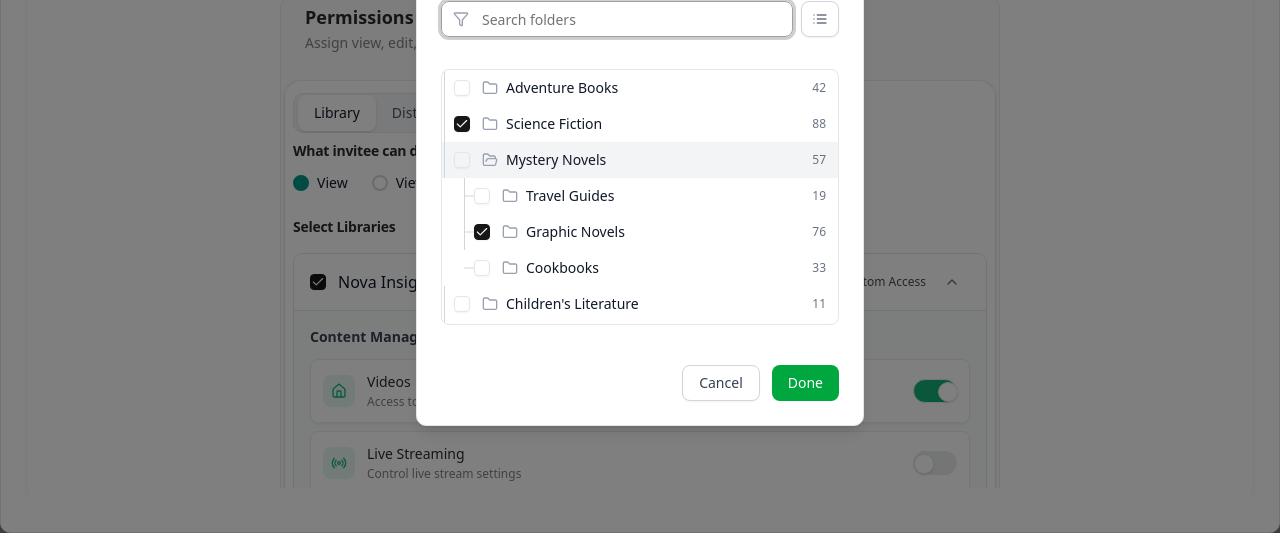
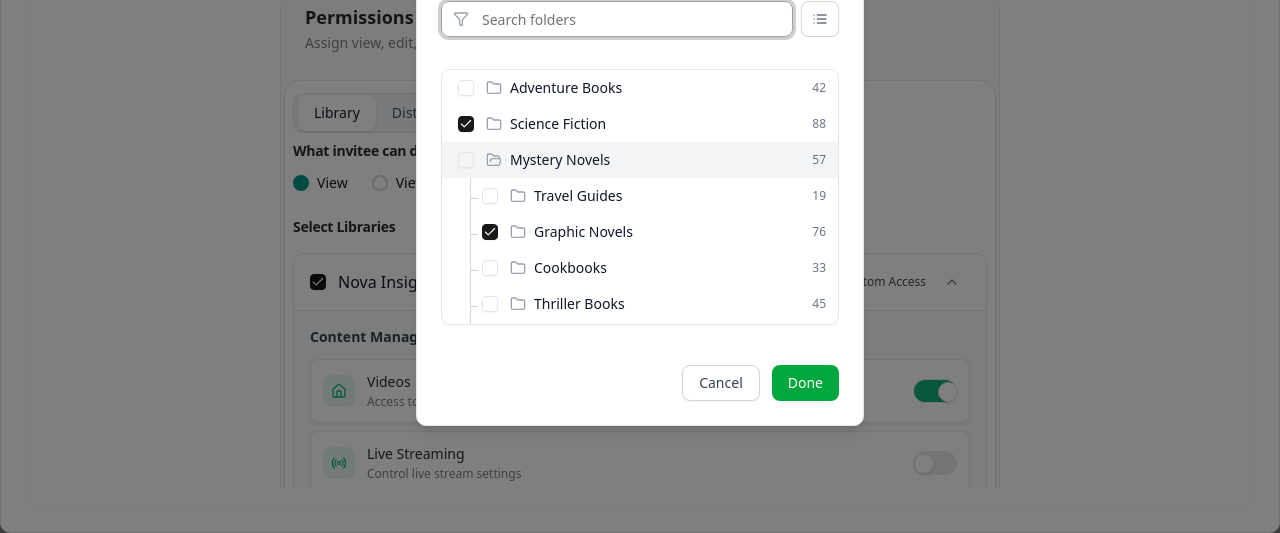
Before and after one commit to ProgrammerSiam/ps-Organization, a Next.js app: page /invite-member in a window 1280 px wide. Both pictures are taken after a click on the element "Change". Shown: the part 267-800 px from the top of the page. Built offline with nearby package versions, Linux system fonts and the light colour scheme.

Commit message:
working on popup

```diff
--- a/src/components/comp-567.tsx
+++ b/src/components/comp-567.tsx
@@ -39,11 +39,27 @@ const folderData: FolderItem[] = [
     id: "mystery-novels",
     name: "Mystery Novels",
     count: 57,
-    children: ["travel-guides", "graphic-novels", "cookbooks"],
+    children: [
+      "travel-guides",
+      "graphic-novels",
+      "cookbooks",
+      "thriller-books",
+      "detective-stories",
+    ],
   },
-  { id: "travel-guides", name: "Travel Guides", count: 19 },
+  {
+    id: "travel-guides",
+    name: "Travel Guides",
+    count: 19,
+    children: ["europe-guides", "asia-guides", "america-guides"],
+  },
+  { id: "europe-guides", name: "Europe Guides", count: 8 },
+  { id: "asia-guides", name: "Asia Guides", count: 6 },
+  { id: "america-guides", name: "America Guides", count: 5 },
   { id: "graphic-novels", name: "Graphic Novels", count: 76 },
   { id: "cookbooks", name: "Cookbooks", count: 33 },
+  { id: "thriller-books", name: "Thriller Books", count: 45 },
+  { id: "detective-stories", name: "Detective Stories", count: 28 },
   { id: "childrens-literature", name: "Children's Literature", count: 11 },
   { id: "history-archives", name: "History Archives", count: 0 },
   { id: "poetry-collection", name: "Poetry Collection", count: 5 },
@@ -191,6 +207,16 @@ export default function FolderPermissionsModal({
               const isExpanded = expandedItems.has(folder.id);
               const isHighlighted = folder.id === "mystery-novels";
 
+              // Calculate tree line positions
+              const baseIndent = 16;
+              const levelIndent = 24;
+              const lineColor = "#D1D5DB"; // gray-300
+
+              // Calculate positions for tree lines
+              const itemIndent = baseIndent + folder.level * levelIndent;
+              const lineStartX = itemIndent - 12; // Start line 12px before the item
+              const horizontalLineWidth = 8; // Width of horizontal line
+
               // Check if this item has siblings below it at the same level
               const hasSiblingsBelow = (() => {
                 const currentLevel = folder.level;
@@ -230,53 +256,109 @@ export default function FolderPermissionsModal({
                 return true; // This is the last child
               })();
 
-              // Calculate line positions to match reference image exactly
-              const baseIndent = 12;
-              const levelIndent = 20;
-              const checkboxWidth = 16;
-              const gap = 12;
+              // Check if this is the first child of its parent
+              const isFirstChild = (() => {
+                if (folder.level === 0) return false;
 
-              // Parent folder center position (where vertical line starts)
-              const parentCenterLeft = baseIndent + checkboxWidth + gap + 8; // 8px is half of icon width
+                const currentParent = folder.parentId;
+                for (let i = index - 1; i >= 0; i--) {
+                  const prevItem = filteredFolders[i];
+                  if (prevItem.parentId === currentParent) {
+                    return false; // There's a sibling above
+                  }
+                  if (prevItem.level < folder.level) break; // We've moved up a level
+                }
+                return true; // This is the first child
+              })();
 
-              // Child checkbox left edge position
-              const childCheckboxLeft = baseIndent + folder.level * levelIndent;
+              // Check if this item has visible children below it
+              const hasVisibleChildrenBelow = (() => {
+                if (!hasChildren || !isExpanded) return false;
 
-              // Vertical line position (middle of indentation space)
-              const verticalLineLeft = childCheckboxLeft - 10; // 10px left of child checkbox
-
-              // Horizontal line position (from vertical line to child checkbox)
-              const horizontalLineLeft = verticalLineLeft;
-              const horizontalLineWidth = 10; // Distance from vertical line to child checkbox
+                for (let i = index + 1; i < filteredFolders.length; i++) {
+                  const nextItem = filteredFolders[i];
+                  if (nextItem.level <= folder.level) break; // We've moved up or to same level
+                  if (nextItem.parentId === folder.id) return true; // Found a direct child
+                }
+                return false;
+              })();
 
               return (
                 <div key={folder.id} className="relative">
                   {/* Vertical line for parent folders with visible children */}
                   {isParentWithVisibleChildren && (
                     <div
-                      className="absolute top-0 bottom-0 w-px bg-gray-300"
+                      className="absolute w-px"
                       style={{
-                        left: `${verticalLineLeft}px`,
-                        height: isLastChild ? "50%" : "100%", // Stop at middle of last child
+                        left: `${lineStartX}px`,
+                        top: "40px", // Start below the parent item
+                        bottom: isLastChild ? "20px" : "0px", // Stop at middle of last child
+                        backgroundColor: lineColor,
                       }}
                     ></div>
                   )}
 
                   {/* Vertical line for items with siblings below */}
-                  {hasSiblingsBelow && (
+                  {hasSiblingsBelow && folder.level > 0 && (
                     <div
-                      className="absolute top-0 bottom-0 w-px bg-gray-300"
-                      style={{ left: `${verticalLineLeft}px` }}
+                      className="absolute w-px"
+                      style={{
+                        left: `${lineStartX}px`,
+                        top: "0px",
+                        bottom: "0px",
+                        backgroundColor: lineColor,
+                      }}
+                    ></div>
+                  )}
+
+                  {/* Vertical line for items that are not the last child */}
+                  {folder.level > 0 && !isLastChild && (
+                    <div
+                      className="absolute w-px"
+                      style={{
+                        left: `${lineStartX}px`,
+                        top: "20px", // Start from middle of current item
+                        bottom: "0px", // Extend to bottom
+                        backgroundColor: lineColor,
+                      }}
+                    ></div>
+                  )}
+
+                  {/* Vertical line for items that are not the first child */}
+                  {folder.level > 0 && !isFirstChild && (
+                    <div
+                      className="absolute w-px"
+                      style={{
+                        left: `${lineStartX}px`,
+                        top: "0px", // Start from top
+                        bottom: "20px", // Stop at middle of current item
+                        backgroundColor: lineColor,
+                      }}
+                    ></div>
+                  )}
+
+                  {/* Additional vertical line for parent folders with visible children at any level */}
+                  {hasVisibleChildrenBelow && (
+                    <div
+                      className="absolute w-px"
+                      style={{
+                        left: `${lineStartX}px`,
+                        top: "40px", // Start below the parent item
+                        bottom: "0px", // Extend to bottom
+                        backgroundColor: lineColor,
+                      }}
                     ></div>
                   )}
 
                   {/* Horizontal line connecting child to parent */}
                   {folder.level > 0 && (
                     <div
-                      className="absolute top-1/2 transform -translate-y-1/2 h-px bg-gray-300"
+                      className="absolute h-px"
                       style={{
-                        left: `${horizontalLineLeft}px`,
+                        left: `${lineStartX}px`,
+                        top: "20px", // Middle of the item
                         width: `${horizontalLineWidth}px`,
+                        backgroundColor: lineColor,
                       }}
                     ></div>
                   )}
@@ -286,9 +368,7 @@ export default function FolderPermissionsModal({
                       isHighlighted ? "bg-gray-100" : ""
                     }`}
                     style={{
-                      paddingLeft: `${
-                        baseIndent + folder.level * levelIndent
-                      }px`,
+                      paddingLeft: `${itemIndent}px`,
                     }}
                     onClick={() => handleExpandToggle(folder.id)}
                   >
```
